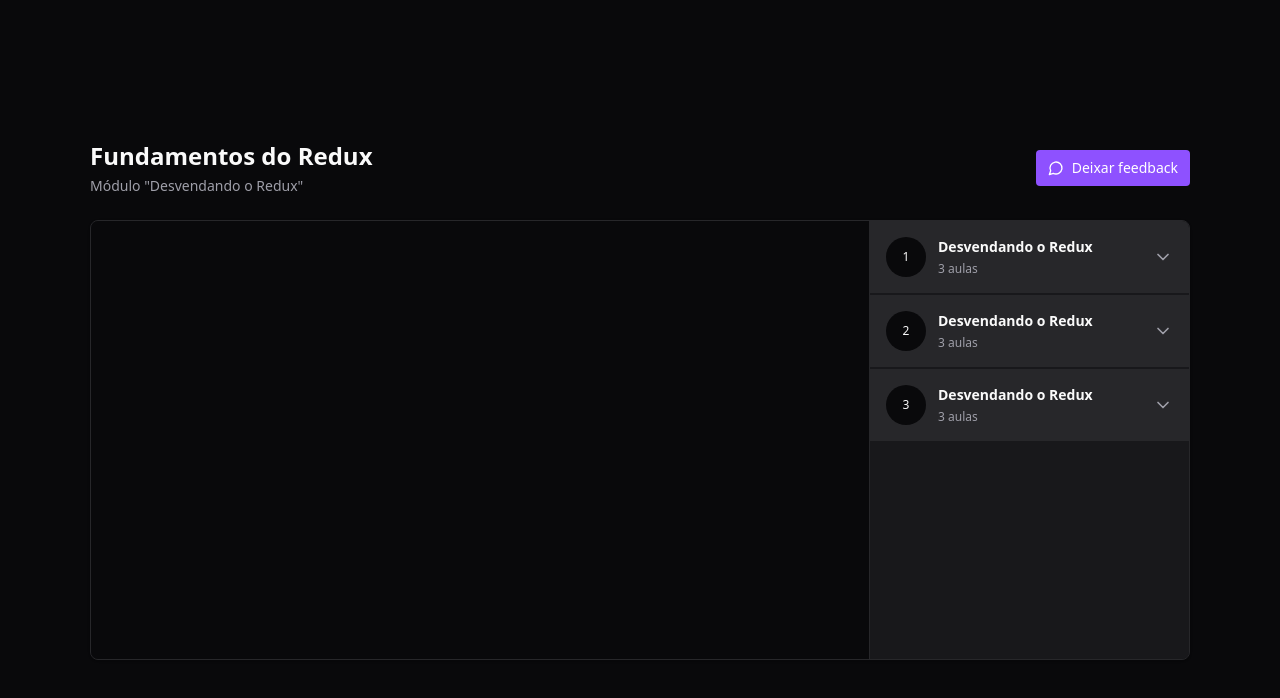
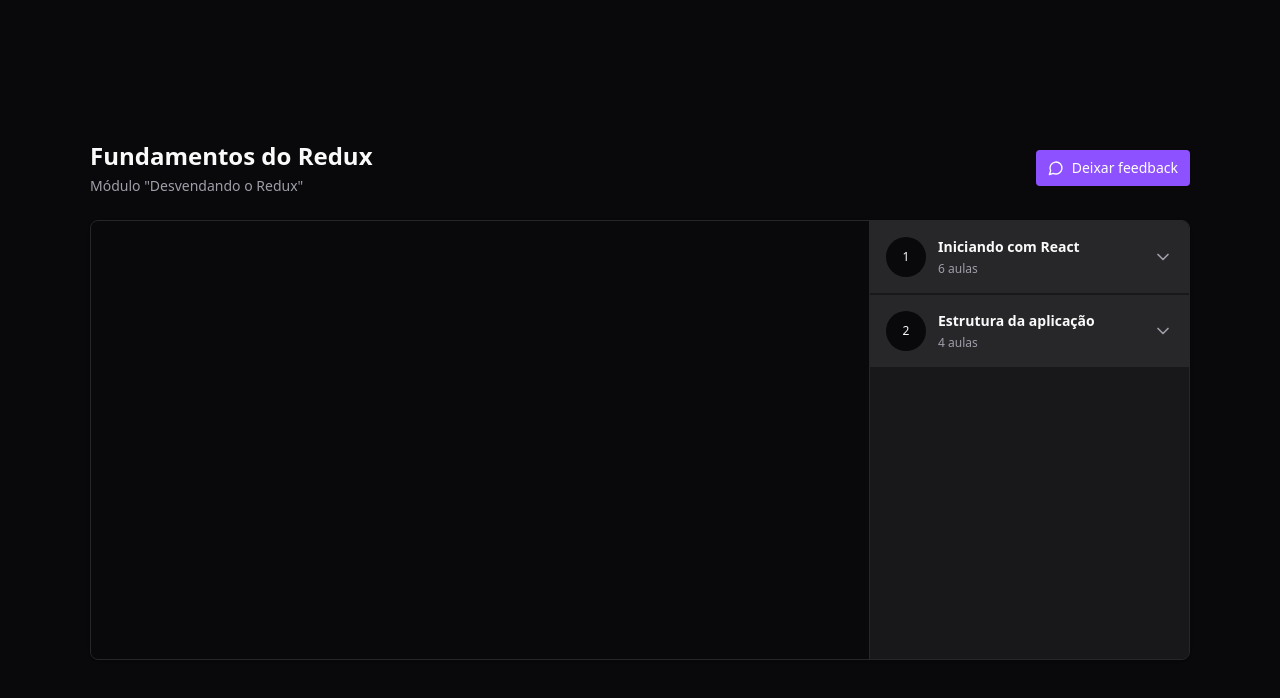
Before and after one commit to Beatriz-Cavallieri/redux-zustand-app, a React (Vite) app: page / in a window 1280 px wide. Shown: the top 698 px of the page. Built offline with nearby package versions, Linux system fonts and the light colour scheme.

Commit message:
Creates store for the player

```diff
--- a/src/components/Module/index.tsx
+++ b/src/components/Module/index.tsx
@@ -1,6 +1,7 @@
 import { ChevronDown } from "lucide-react"
 import Lesson from "../Lesson"
 import { Collapsible, CollapsibleContent, CollapsibleTrigger } from "@radix-ui/react-collapsible"
+import { useAppSelector } from "../../store/hooks"
 
 interface ModuleProps {
     moduleIndex: number
@@ -9,6 +10,8 @@
 }
 
 const Module = ({ moduleIndex, title, amountOfLessons }: ModuleProps) => {
+    const lessons = useAppSelector(state => state.player.modules[moduleIndex].lessons)
+
     return (
         <Collapsible className="group">
             <CollapsibleTrigger className="flex w-full items-center gap-3 bg-zinc-800 p-4">
@@ -25,9 +28,11 @@
             </CollapsibleTrigger>
             <CollapsibleContent>
                 <nav className="relative flex flex-col gap-4 p-6">
-                    <Lesson title="Fundamentos do Redux" duration="09:13" />
-                    <Lesson title="Fundamentos do Redux" duration="09:13" />
-                    <Lesson title="Fundamentos do Redux" duration="09:13" />
+                    {lessons.map((lesson, index) => {
+                        return (
+                            <Lesson key={index} title={lesson.title} duration={lesson.duration} />
+                        )
+                    })}
                 </nav>
             </CollapsibleContent>
         </Collapsible>
--- a/src/pages/Player/index.tsx
+++ b/src/pages/Player/index.tsx
@@ -2,8 +2,11 @@
 import Header from "../../components/Header"
 import Video from "../../components/Video"
 import Module from "../../components/Module"
+import { useAppSelector } from "../../store/hooks"
 
 const Player = () => {
+    const modules = useAppSelector(state => state.player.modules)
+
     return (
         <div className="h-screen bg-zinc-950 text-zinc-50 flex justify-center items-center">
             <div className="flex w-[1100px] flex-col gap-6">
@@ -18,9 +21,16 @@
                 <main className="relative flex overflow-hidden rounded-lg border border-zinc-800 bg-zinc-900 shadow pr-80">
                     <Video />
                     <aside className="w-80 absolute top-0 bottom-0 right-0 border-l divide-y-2 divide-zinc-900 border-zinc-800 bg-zinc-900 overflow-y-scroll scrollbar scrollbar-thin scrollbar-track-zinc-950 scrollbar-thumb-zinc-800">
-                        <Module moduleIndex={0} title="Desvendando o Redux" amountOfLessons={3} />
-                        <Module moduleIndex={1} title="Desvendando o Redux" amountOfLessons={3} />
-                        <Module moduleIndex={2} title="Desvendando o Redux" amountOfLessons={3} />
+                        {modules.map((module, index) => {
+                            return (
+                                <Module
+                                    key={module.id}
+                                    moduleIndex={index}
+                                    title={module.title}
+                                    amountOfLessons={module.lessons.length}
+                                />)
+                        })}
+
                     </aside>
                 </main>
             </div>
--- a/src/store/index.ts
+++ b/src/store/index.ts
@@ -1,7 +1,9 @@
 import { configureStore } from "@reduxjs/toolkit"
+import { player } from "./slices/player"
 
 export const store = configureStore({
     reducer: {
+        player
     }
 })
 
--- /dev/null
+++ b/src/store/slices/player.ts
@@ -0,0 +1,38 @@
+import { createSlice } from "@reduxjs/toolkit";
+
+const initialState = {
+  currentModule: 0,
+  currentLesson: 0,
+  modules: [
+    {
+      id: '1',
+      title: 'Iniciando com React',
+      lessons: [
+        { id: 'Jai8w6K_GnY', title: 'CSS Modules', duration: '13:45' },
+        { id: 'w-DW4DhDfcw', title: 'Estilização do Post', duration: '10:05' },
+        { id: 'D83-55LUdKE', title: 'Componente: Header', duration: '06:33' },
+        { id: 'W_ATsETujaY', title: 'Componente: Sidebar', duration: '09:12' },
+        { id: 'Pj8dPeameYo', title: 'CSS Global', duration: '03:23' },
+        { id: '8KBq2vhwbac', title: 'Form de comentários', duration: '11:34' },
+      ],
+    },
+    {
+      id: '2',
+      title: 'Estrutura da aplicação',
+      lessons: [
+        { id: 'gE48FQXRZ_o', title: 'Componente: Comment', duration: '13:45' },
+        { id: 'Ng_Vk4tBl0g', title: 'Responsividade', duration: '10:05' },
+        { id: 'h5JA3wfuW1k', title: 'Interações no JSX', duration: '06:33' },
+        { id: '1G0vSTqWELg', title: 'Utilizando estado', duration: '09:12' },
+      ],
+    },
+  ]
+}
+
+const playerSlice = createSlice({
+  initialState,
+  name: 'lessons',
+  reducers: {}
+})
+
+export const player = playerSlice.reducer
```
